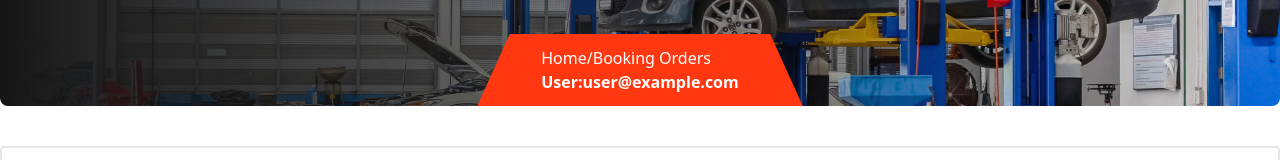
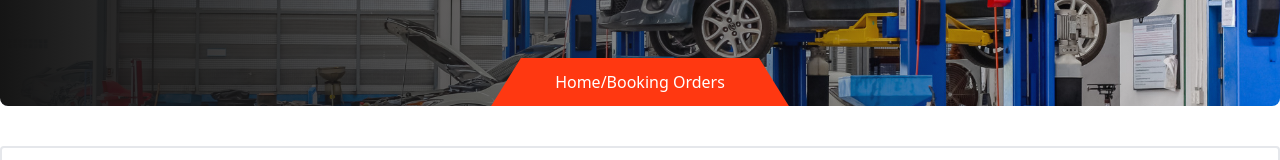
Before and after one commit to SabbirHossain-28/car-fixer-project, a React (Vite) app: page /bookingOrder in a window 1280 px wide. Shown: the part 352-512 px from the top of the page. Built offline with nearby package versions, Linux system fonts and the light colour scheme; no server answers; sample sign-in values are in the browser's storage.

Commit message:
fix design issue in banner on booking order page

```diff
--- a/src/Pages/BookingOrder/BookingOrder.jsx
+++ b/src/Pages/BookingOrder/BookingOrder.jsx
@@ -38,9 +38,6 @@ const BookingOrder = () => {
               <p className="text-white">
                 <Link to="/">Home</Link>/Booking Orders
               </p>
-              <p className="text-white font-bold text-center">
-                User:{user?.email}
-              </p>
             </div>
           </div>
         </div>
```
